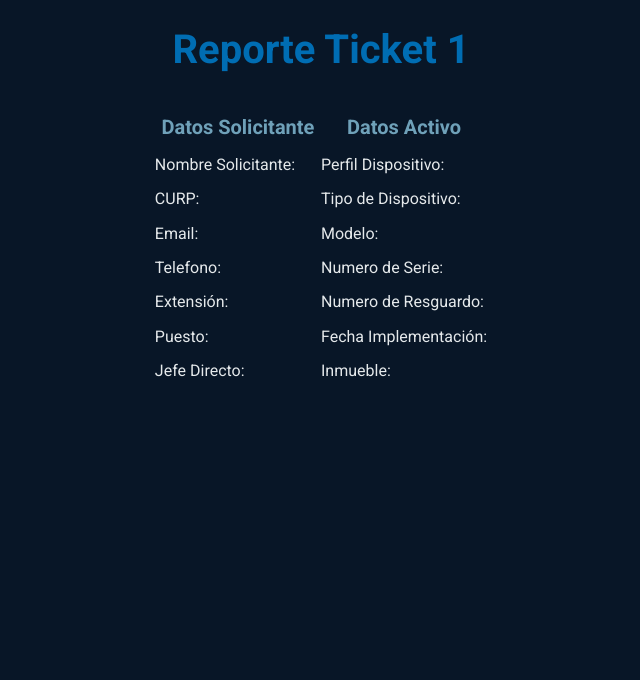
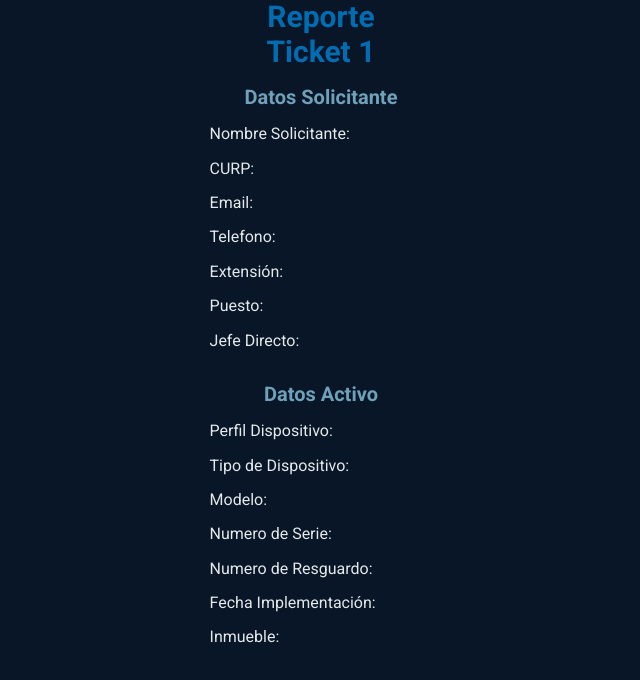
Before and after one commit to daniel-alejober/administrador_activos_firebase, a React (Vite) app: page /report-ticket/1 in a window 1280 px wide. Shown: the top 680 px of the page, without its empty margins (319-959 px from the left). Built offline with nearby package versions, Linux system fonts and the light colour scheme; no server answers; the database is empty.

Commit message:
styles responsive

```diff
--- /dev/null
+++ b/src/views/Reporte.css
@@ -0,0 +1,24 @@
+.titulo {
+  color: #006db3;
+  font-size: 40px;
+  text-align: center;
+  margin: 0 auto;
+}
+@media (min-width: 768px) {
+  .titulo {
+    width: 80%;
+    font-size: 30px;
+  }
+}
+
+.containerInfo {
+  display: grid;
+  grid-template-columns: 1fr 1fr;
+}
+
+@media (min-width: 768px) {
+  .containerInfo {
+    display: flex;
+    flex-direction: column;
+  }
+}
--- a/src/views/ReporteQr.jsx
+++ b/src/views/ReporteQr.jsx
@@ -3,6 +3,7 @@ import { useParams } from "react-router-dom";
 import Box from "@mui/material/Box";
 import { db } from "../firebase/firebase";
 import { doc, getDoc } from "firebase/firestore";
+import "./Reporte.css";
 
 const ReporteQr = () => {
   const { id } = useParams();
@@ -37,10 +38,8 @@ const ReporteQr = () => {
       }}
     >
       <div>
-        <h1 style={{ color: "#006db3", fontSize: "40px", textAlign: "center" }}>
-          {`Reporte Ticket ${id}`}
-        </h1>
-        <div style={{ display: "grid", gridTemplateColumns: "1fr 1fr" }}>
+        <h1 className="titulo">{`Reporte Ticket ${id}`}</h1>
+        <div className="containerInfo">
           <div>
             <h2
               style={{
```
